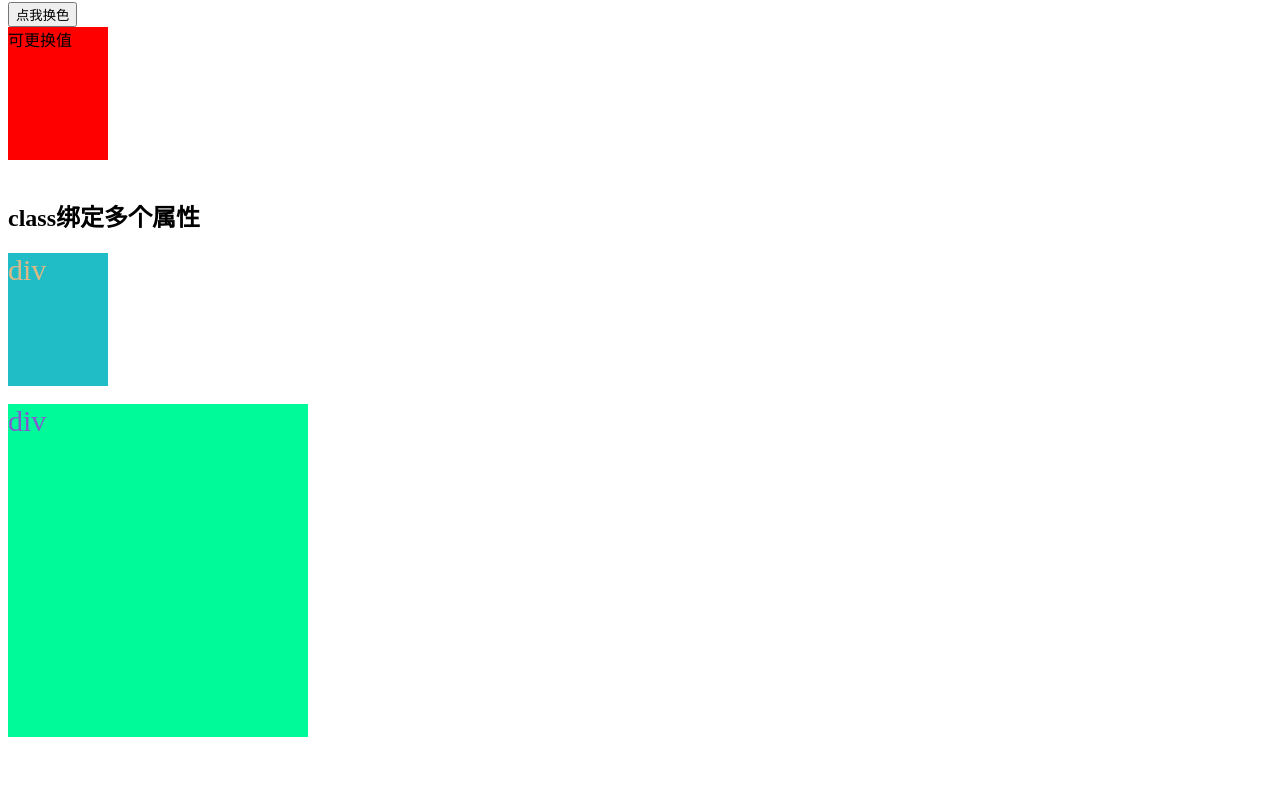
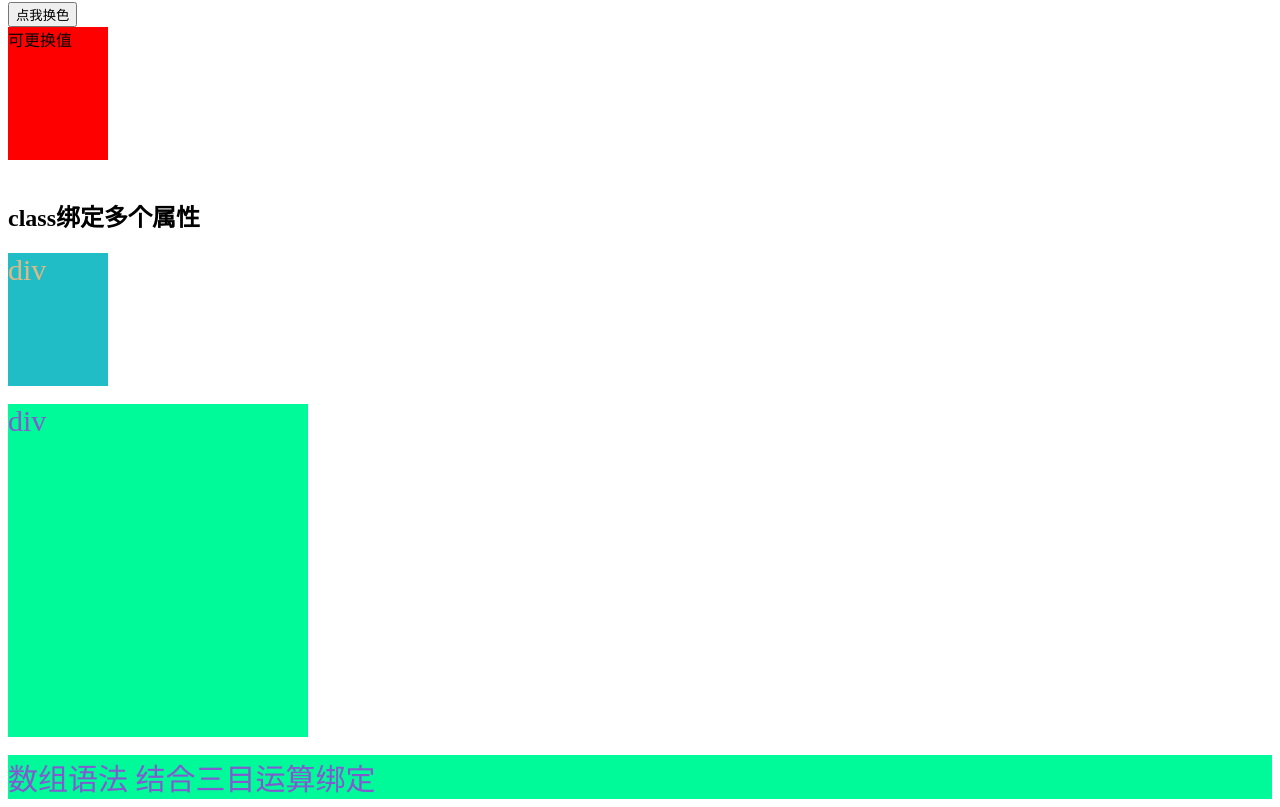
Before and after one commit to jaegeryan/vue3, a Vue app: page / in a window 1280 px wide. Shown: the part 306-1113 px from the top of the page. Before the commit the page ends 1051 px from the top, so only its background shows below. Built offline with nearby package versions, Linux system fonts and the light colour scheme.

Commit message:
1.5、数组语法结合三目运算

```diff
--- a/src/App.vue
+++ b/src/App.vue
@@ -9,15 +9,19 @@
     <div class="red"></div>
     <br>
     <button @click="changeClass()">点我换色</button>
-    <div :class="myClass"> <!-- v-bind:class --> 可更换值 </div> <!-- 1.2、v- bind: class绑定对象  -->
+    <div :class="myClass"> <!-- v-bind:class --> 可更换值</div> <!-- 1.2、v- bind: class绑定对象  -->
     <br>
     <h2>class绑定多个属性</h2>
-    <div class="blue" :class="{'active': isActive,'red': isRed }"> <!-- 1.3 v-bind: class结合class的使用 -->
+    <div :class="{'active': isActive,'red': isRed }" class="blue"> <!-- 1.3 v-bind: class结合class的使用 -->
       div
     </div>
     <br>
     <div :class="[errorClass, baseClass]">  <!-- 1.4、数组语法 -->
       div
+    </div>
+    <br>
+    <div :class="[flag ? baseClass : errorClass]">  <!-- 1.5、数组语法结合三目运算 -->
+      数组语法 结合三目运算绑定
     </div>
 
   </div>
@@ -31,7 +35,8 @@ export default {
       isActive: true,       //这个不写就不显示, 或者写false就不显示
       isRed: false,         // 同上
       errorClass: "error",
-      baseClass: "base"
+      baseClass: "base",
+      flag: false            //在结合三目运算中如果isActive是false，那么就会选用errorClass
     };
   },
   methods: {
```
